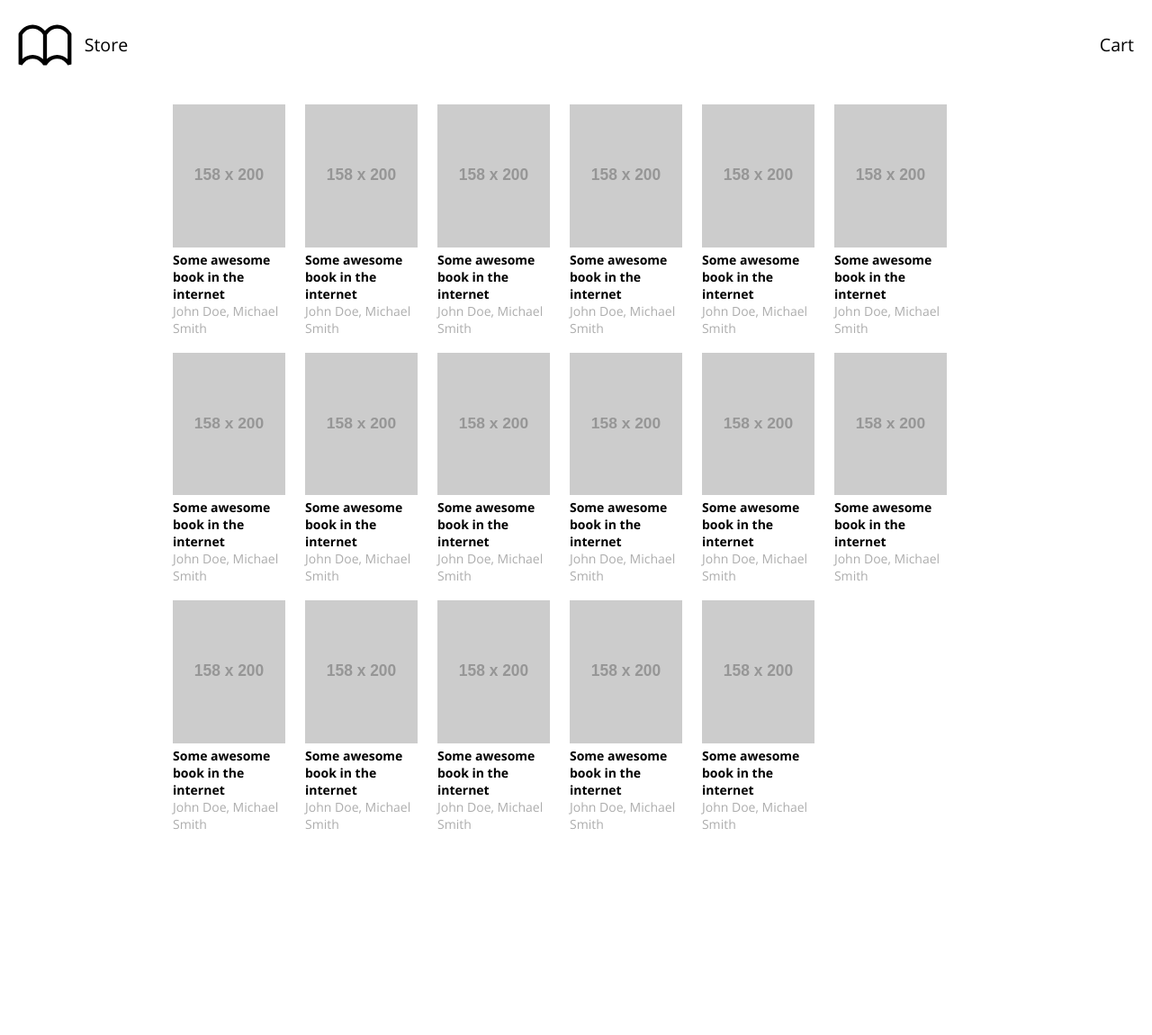
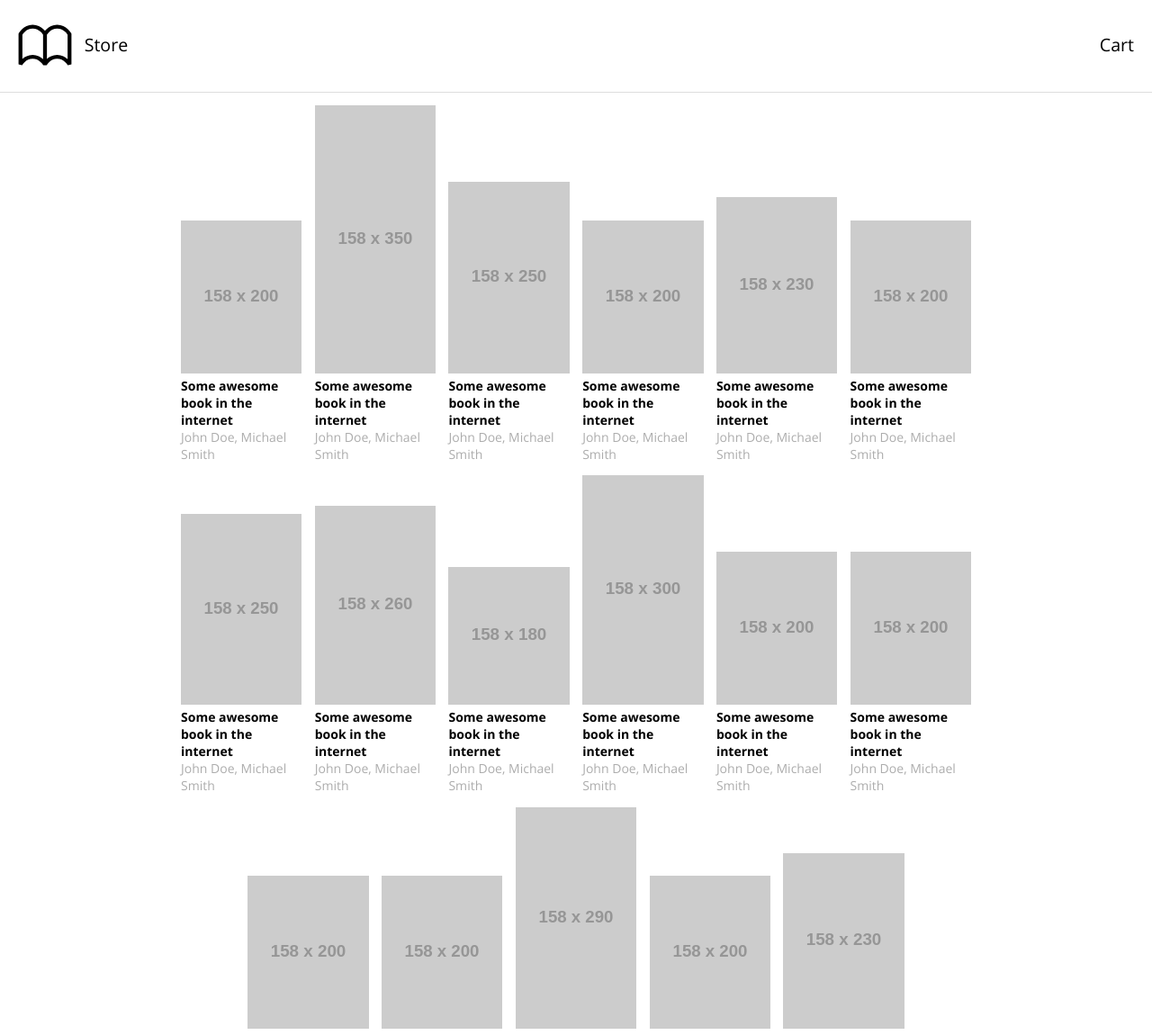
Before and after one commit to wcalderipe/react-book-app-layout, a website: page index.html in a window 1280 px wide. Shown: the top 1150 px of the page at 90% size. Before the commit the page ends 957 px from the top, so only its background shows below. Drawn offline with nearby package versions, Linux system fonts and the light colour scheme; files that its build step writes are made by us from their sources; placeholder pictures from the web are drawn by us.

Commit message:
Conquer the flexbox :muscle:

```diff
--- a/index.html
+++ b/index.html
@@ -34,7 +34,63 @@
             </li>
             <li class="book">
               <a class="cover" href="#">
+                <img src="http://placehold.it/158x350">
+              </a>
+              <a class="title" href="#">Some awesome book in the internet</a>
+              <span class="author">John Doe, Michael Smith</span>
+            </li>
+            <li class="book">
+              <a class="cover" href="#">
+                <img src="http://placehold.it/158x250">
+              </a>
+              <a class="title" href="#">Some awesome book in the internet</a>
+              <span class="author">John Doe, Michael Smith</span>
+            </li>
+            <li class="book">
+              <a class="cover" href="#">
                 <img src="http://placehold.it/158x200">
+              </a>
+              <a class="title" href="#">Some awesome book in the internet</a>
+              <span class="author">John Doe, Michael Smith</span>
+            </li>
+            <li class="book">
+              <a class="cover" href="#">
+                <img src="http://placehold.it/158x230">
+              </a>
+              <a class="title" href="#">Some awesome book in the internet</a>
+              <span class="author">John Doe, Michael Smith</span>
+            </li>
+            <li class="book">
+              <a class="cover" href="#">
+                <img src="http://placehold.it/158x200">
+              </a>
+              <a class="title" href="#">Some awesome book in the internet</a>
+              <span class="author">John Doe, Michael Smith</span>
+            </li>
+            <li class="book">
+              <a class="cover" href="#">
+                <img src="http://placehold.it/158x250">
+              </a>
+              <a class="title" href="#">Some awesome book in the internet</a>
+              <span class="author">John Doe, Michael Smith</span>
+            </li>
+            <li class="book">
+              <a class="cover" href="#">
+                <img src="http://placehold.it/158x260">
+              </a>
+              <a class="title" href="#">Some awesome book in the internet</a>
+              <span class="author">John Doe, Michael Smith</span>
+            </li>
+            <li class="book">
+              <a class="cover" href="#">
+                <img src="http://placehold.it/158x180">
+              </a>
+              <a class="title" href="#">Some awesome book in the internet</a>
+              <span class="author">John Doe, Michael Smith</span>
+            </li>
+            <li class="book">
+              <a class="cover" href="#">
+                <img src="http://placehold.it/158x300">
               </a>
               <a class="title" href="#">Some awesome book in the internet</a>
               <span class="author">John Doe, Michael Smith</span>
@@ -69,7 +125,7 @@
             </li>
             <li class="book">
               <a class="cover" href="#">
-                <img src="http://placehold.it/158x200">
+                <img src="http://placehold.it/158x290">
               </a>
               <a class="title" href="#">Some awesome book in the internet</a>
               <span class="author">John Doe, Michael Smith</span>
@@ -83,63 +139,7 @@
             </li>
             <li class="book">
               <a class="cover" href="#">
-                <img src="http://placehold.it/158x200">
-              </a>
-              <a class="title" href="#">Some awesome book in the internet</a>
-              <span class="author">John Doe, Michael Smith</span>
-            </li>
-            <li class="book">
-              <a class="cover" href="#">
-                <img src="http://placehold.it/158x200">
-              </a>
-              <a class="title" href="#">Some awesome book in the internet</a>
-              <span class="author">John Doe, Michael Smith</span>
-            </li>
-            <li class="book">
-              <a class="cover" href="#">
-                <img src="http://placehold.it/158x200">
-              </a>
-              <a class="title" href="#">Some awesome book in the internet</a>
-              <span class="author">John Doe, Michael Smith</span>
-            </li>
-            <li class="book">
-              <a class="cover" href="#">
-                <img src="http://placehold.it/158x200">
-              </a>
-              <a class="title" href="#">Some awesome book in the internet</a>
-              <span class="author">John Doe, Michael Smith</span>
-            </li>
-            <li class="book">
-              <a class="cover" href="#">
-                <img src="http://placehold.it/158x200">
-              </a>
-              <a class="title" href="#">Some awesome book in the internet</a>
-              <span class="author">John Doe, Michael Smith</span>
-            </li>
-            <li class="book">
-              <a class="cover" href="#">
-                <img src="http://placehold.it/158x200">
-              </a>
-              <a class="title" href="#">Some awesome book in the internet</a>
-              <span class="author">John Doe, Michael Smith</span>
-            </li>
-            <li class="book">
-              <a class="cover" href="#">
-                <img src="http://placehold.it/158x200">
-              </a>
-              <a class="title" href="#">Some awesome book in the internet</a>
-              <span class="author">John Doe, Michael Smith</span>
-            </li>
-            <li class="book">
-              <a class="cover" href="#">
-                <img src="http://placehold.it/158x200">
-              </a>
-              <a class="title" href="#">Some awesome book in the internet</a>
-              <span class="author">John Doe, Michael Smith</span>
-            </li>
-            <li class="book">
-              <a class="cover" href="#">
-                <img src="http://placehold.it/158x200">
+                <img src="http://placehold.it/158x230">
               </a>
               <a class="title" href="#">Some awesome book in the internet</a>
               <span class="author">John Doe, Michael Smith</span>
--- a/styles.less
+++ b/styles.less
@@ -22,6 +22,7 @@ body {
   display: flex;
   justify-content: space-between;
   padding: 20px;
+  border-bottom: 1px solid #dedede;
 
   a {
     color: #000;
@@ -63,6 +64,7 @@ body {
   }
 }
 
+
 .store .container {
   max-width: 70%;
   margin: 0 auto;
@@ -71,12 +73,17 @@ body {
 
 .books-list {
   padding: 0;
+  list-style: none;
+  display: flex;
+  flex-wrap: wrap;
+  justify-content: center;
+  align-items: baseline;
 
   .book {
-    display: inline-block;
-    max-width: 14%;
-    margin-left: 2%;
-    margin-bottom: 2%;
+    flex: 0 0 15%;
+    max-width: 15%;
+    margin-left: 1.6%;
+    margin-bottom: 1.6%;
 
     &:nth-child(6n+1) {
       margin-left: 0;
```
